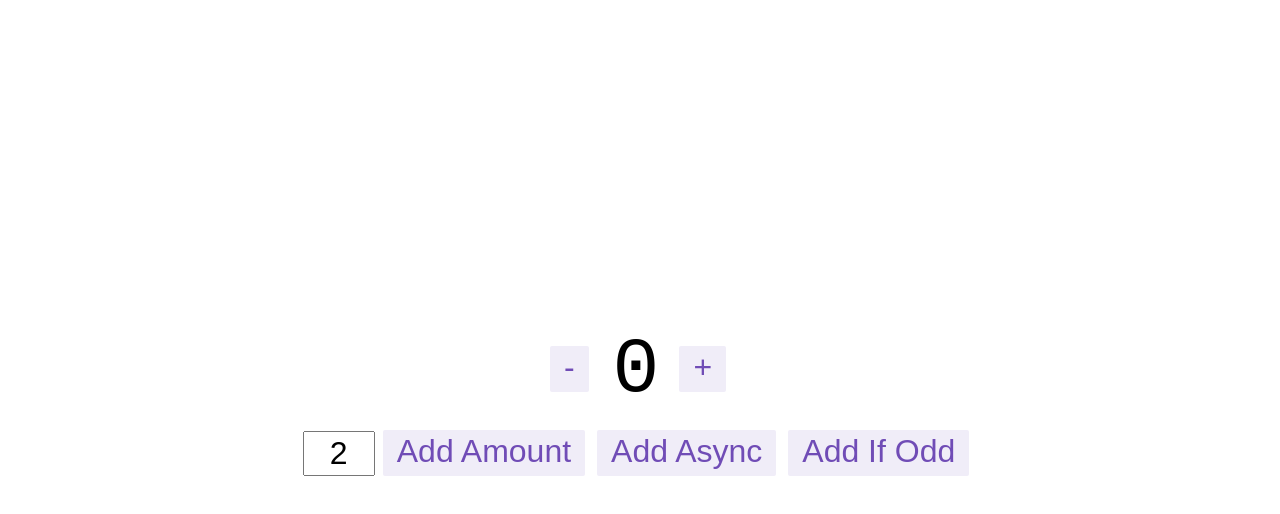
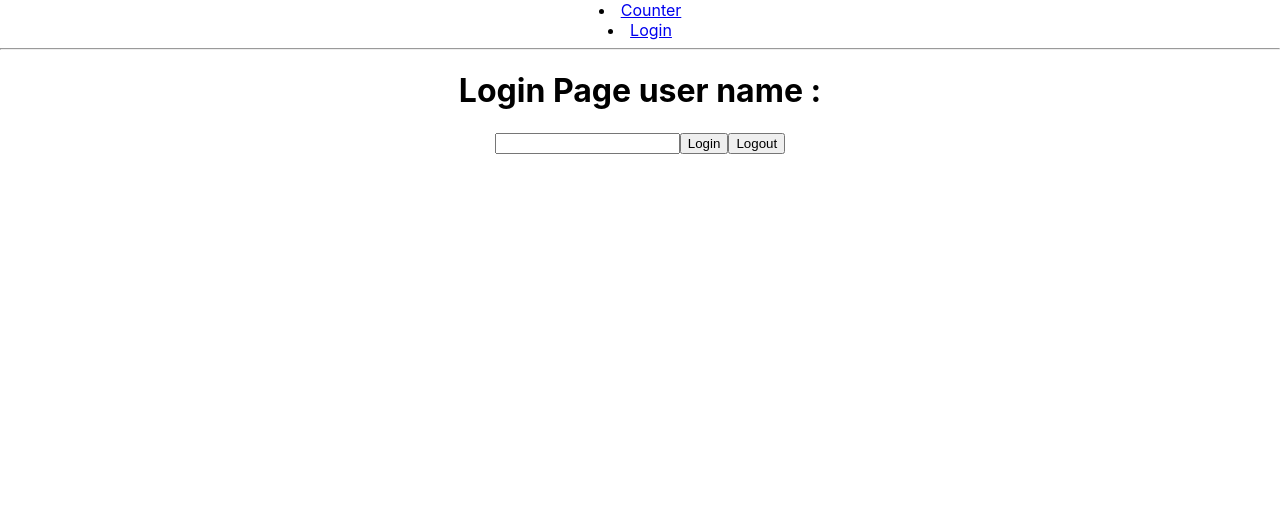
Before and after one commit to fatemehcode/test-redux, a React (Create React App) app: page /Login in a window 1280 px wide. Shown: the top 514 px of the page. Built offline with nearby package versions, Linux system fonts and the light colour scheme.

Commit message:
login and log out

```diff
--- a/package.json
+++ b/package.json
@@ -11,9 +11,11 @@
     "@types/node": "^17.0.45",
     "@types/react": "^18.0.25",
     "@types/react-dom": "^18.0.9",
+    "bootstrap": "^5.2.2",
     "react": "^18.2.0",
     "react-dom": "^18.2.0",
     "react-redux": "^8.0.5",
+    "react-router-dom": "^6.4.3",
     "react-scripts": "5.0.1",
     "typescript": "^4.9.3",
     "web-vitals": "^2.1.4"
--- a/src/App.tsx
+++ b/src/App.tsx
@@ -1,13 +1,24 @@
-import React from 'react';
+import { BrowserRouter as Router,Routes,Route } from 'react-router-dom';
 import { Counter } from './features/counter/Counter';
+import { Login } from './features/my-app/Login';
 import './App.css';
+import Navbar from './Navbar';
 
 function App() {
   return (
     <div className="App">
-      <header className="App-header">
-        <Counter />
-      </header>
+
+      <Router>
+        <Navbar/>
+        <Routes>
+          <Route path="/Counter" element={<Counter />}/>
+          <Route path="/Login" element={<Login />}/>
+
+        </Routes>
+      </Router>
+
+
+
     </div>
   );
 }
--- /dev/null
+++ b/src/Navbar.tsx
@@ -0,0 +1,14 @@
+import React from 'react';
+import { Link } from 'react-router-dom';
+
+const Navbar = () => {
+    return (
+        <div>
+            <li><Link to="/Counter">Counter</Link></li>
+            <li><Link to="/Login">Login</Link></li>
+            <hr />
+        </div>
+    );
+};
+
+export default Navbar;
--- a/src/app/store.ts
+++ b/src/app/store.ts
@@ -4,6 +4,7 @@ import counterReducer from '../features/counter/counterSlice';
 export const store = configureStore({
   reducer: {
     counter: counterReducer,
+
   },
 });
 
--- /dev/null
+++ b/src/app/store2.ts
@@ -0,0 +1,28 @@
+import { configureStore, ThunkAction, Action, createSlice } from '@reduxjs/toolkit';
+
+const initialState={value:{username:""}};
+
+const userSlice=createSlice({
+  name:"user",
+  initialState,
+  reducers: {
+    login:(state,action)=>{state.value = action.payload;},
+    logout:(state)=>{state.value=initialState.value;},
+  },
+});
+
+export const {login,logout} = userSlice.actions;
+export const store2 = configureStore({
+  reducer: {
+    user: userSlice.reducer,
+  },
+});
+
+export type AppDispatch = typeof store2.dispatch;
+export type RootState = ReturnType<typeof store2.getState>;
+export type AppThunk<ReturnType = void> = ThunkAction<
+  ReturnType,
+  RootState,
+  unknown,
+  Action<string>
+>;
--- a/src/features/counter/Counter.tsx
+++ b/src/features/counter/Counter.tsx
@@ -1,5 +1,4 @@
-import React, { useState } from 'react';
-
+import { useState } from 'react';
 import { useAppSelector, useAppDispatch } from '../../app/hooks';
 import {
   decrement,
--- /dev/null
+++ b/src/features/my-app/Login.tsx
@@ -0,0 +1,18 @@
+import { useState } from "react";
+import {login,logout} from "../../app/store2";
+import { useDispatch,useSelector} from "react-redux";
+
+
+export const Login = () => {
+    const [newUsername,setNewUsername] =useState("");
+    const dispatch=useDispatch();
+    const username=useSelector((state:any)=>state.user.value.username);
+    return (
+        <div>
+          <h1>Login Page user name :{username}</h1>
+          <input type="text" onChange={(e)=>setNewUsername(e.target.value)}/>
+          <button onClick={()=>dispatch(login({username:newUsername}))}>Login</button>
+          <button onClick={()=>dispatch(logout())}>Logout</button>
+        </div>
+    );
+};
--- a/src/index.tsx
+++ b/src/index.tsx
@@ -2,8 +2,9 @@ import React from 'react';
 import { createRoot } from 'react-dom/client';
 import { Provider } from 'react-redux';
 import { store } from './app/store';
+import { store2 } from './app/store2';
 import App from './App';
-import reportWebVitals from './reportWebVitals';
+
 import './index.css';
 
 const container = document.getElementById('root')!;
@@ -11,7 +12,7 @@ const root = createRoot(container);
 
 root.render(
   <React.StrictMode>
-    <Provider store={store}>
+    <Provider store={store2}>
       <App />
     </Provider>
   </React.StrictMode>
@@ -20,4 +21,3 @@ root.render(
 // If you want to start measuring performance in your app, pass a function
 // to log results (for example: reportWebVitals(console.log))
 // or send to an analytics endpoint. Learn more: https://bit.ly/CRA-vitals
-reportWebVitals();
```
Also changed, not shown: src/logo.svg (deleted), 1 other file (tests, documents, lock files or other folders).
